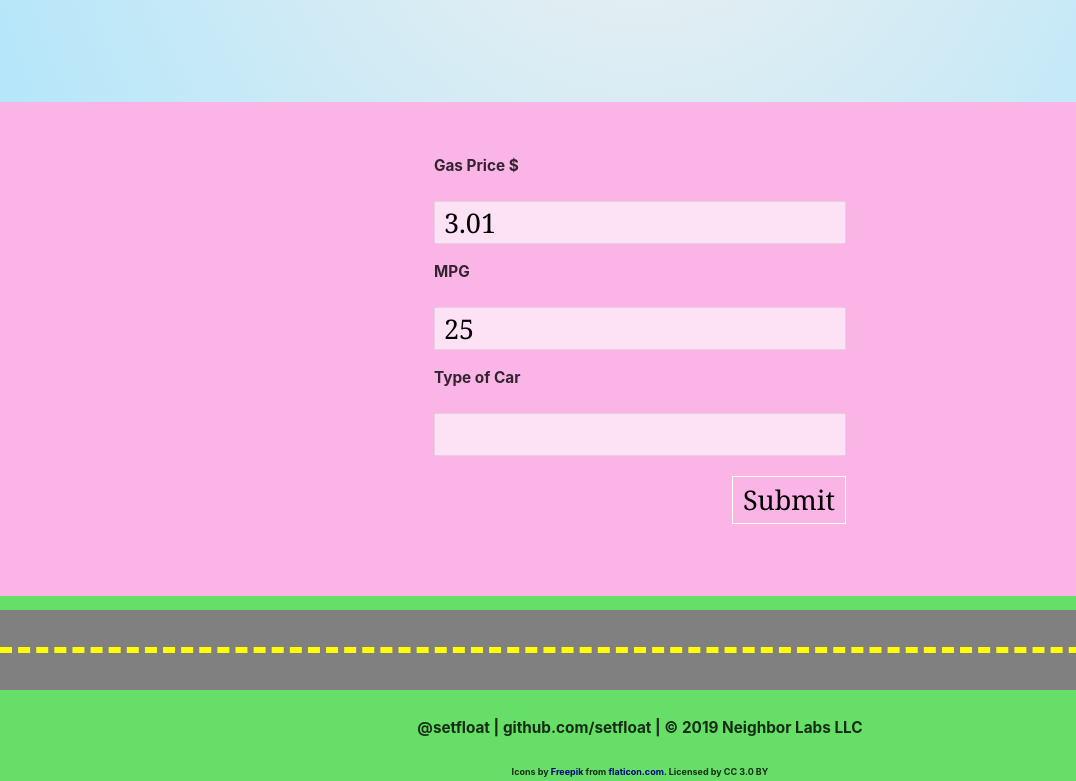
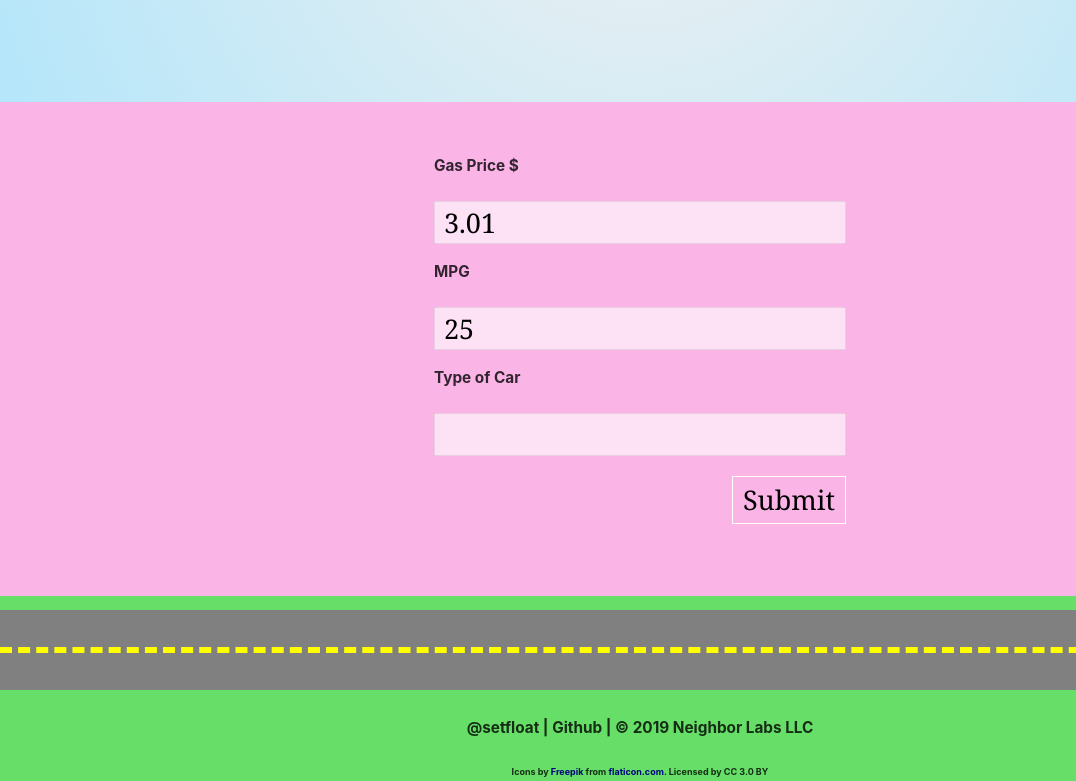
Before and after one commit to setfloat/drivepricer, a Gatsby site: page / in a window 1280 px wide. Shown: the part 547-1328 px from the top of the page, 0-1076 px from the left. Built offline with nearby package versions, Linux system fonts and the light colour scheme; Gatsby itself is replaced by a stand-in of ours.

Commit message:
updated project link in footer

```diff
--- a/src/components/Footer.js
+++ b/src/components/Footer.js
@@ -29,10 +29,10 @@ export default () => (
       <a
         target="_blank"
         rel="noopener noreferrer"
-        href="https://www.github.com/setfloat"
+        href="https://www.github.com/setfloat/drivepricer"
         style={{ textDecoration: 'none', color: 'inherit' }}
       >
-        github.com/setfloat
+        Github
       </a>{' '}
       | © {currentYear} Neighbor Labs LLC
     </h5>
```
